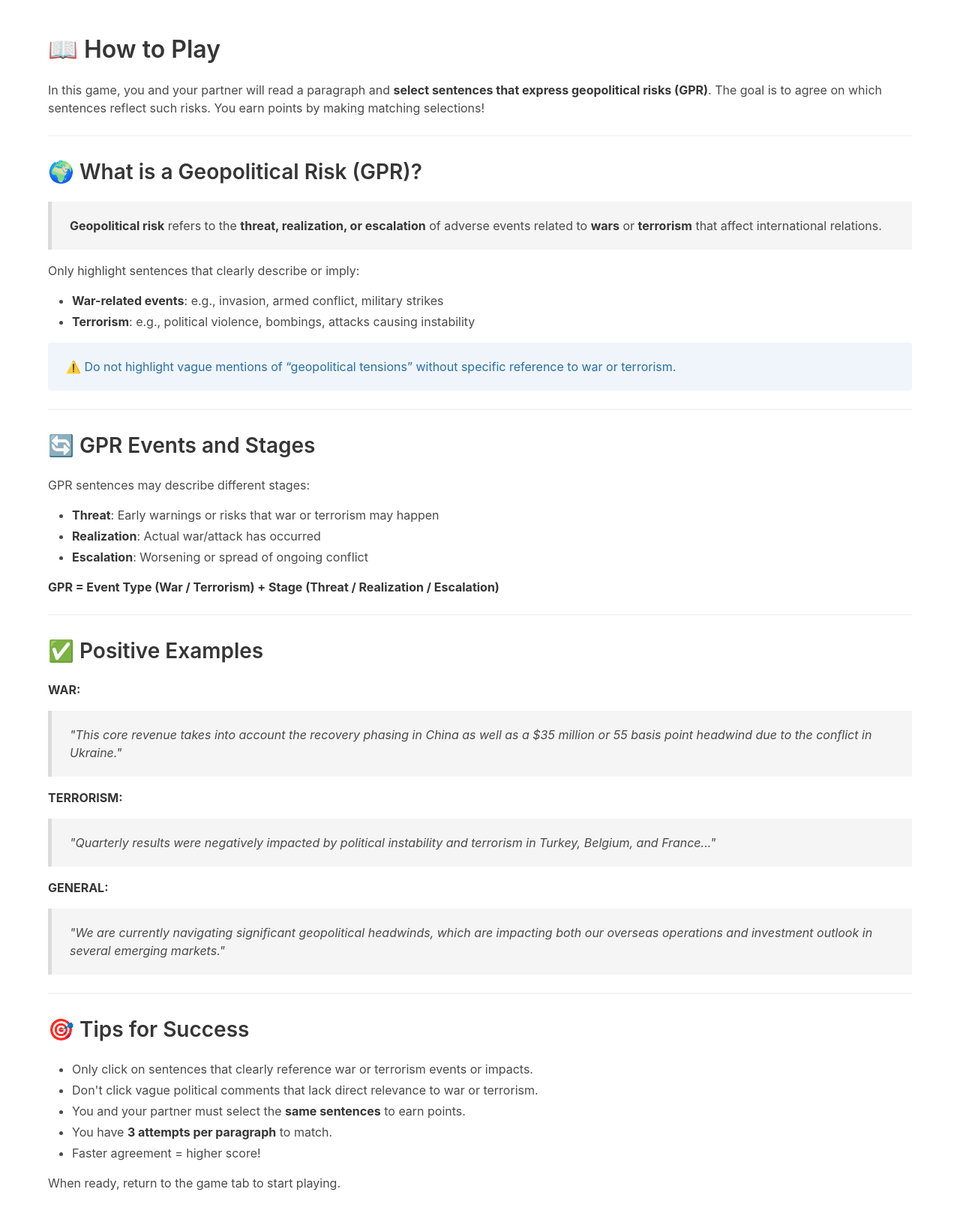
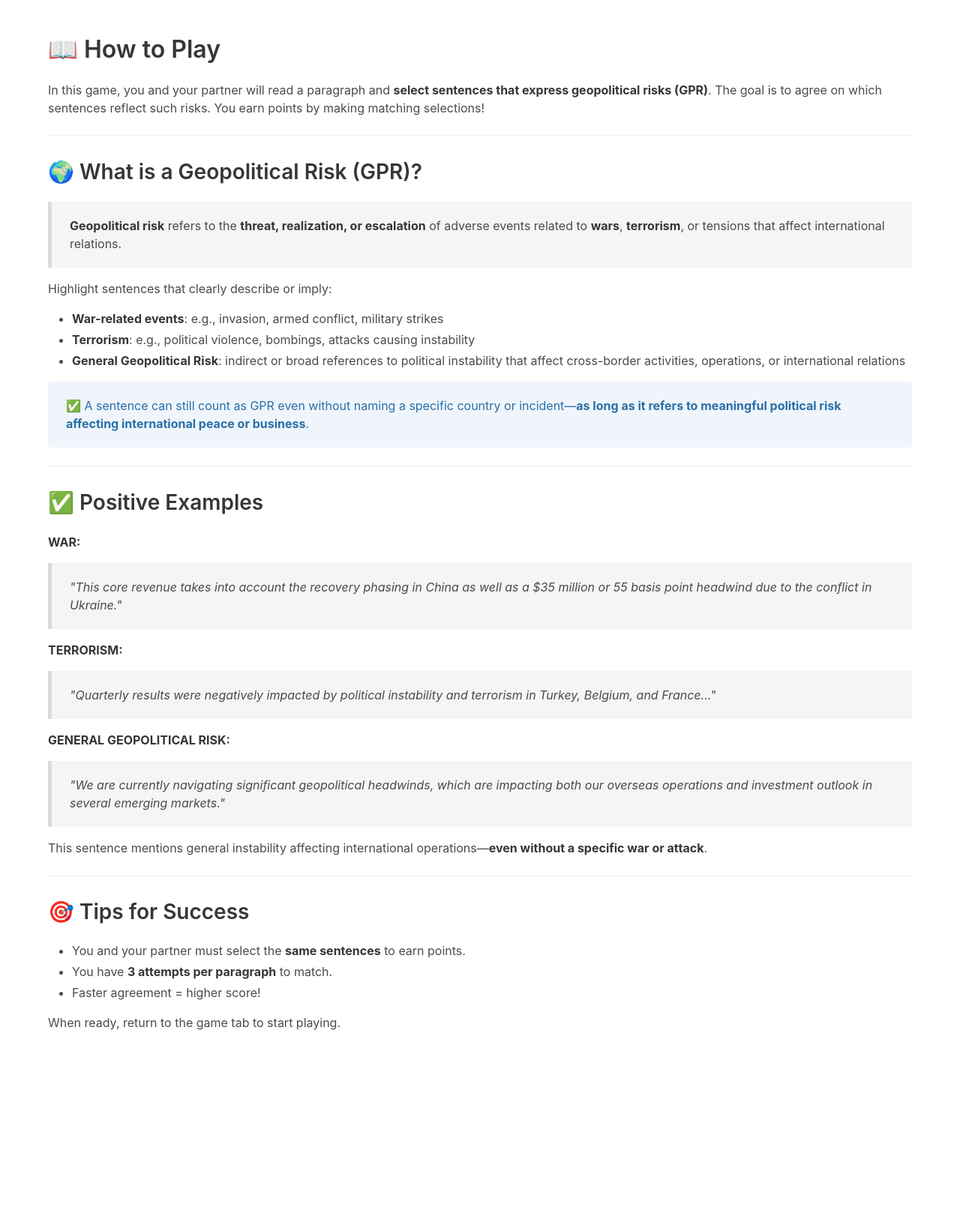
Before and after one commit to zzp-coder/GPR_Game, a Flask app: page /how-to-play in a window 1280 px wide. Shown: the whole page at 75% size. After the commit the page ends 1374 px from the top, so only its background shows below. Run offline with Flask 3, Linux system fonts and the light colour scheme.

Commit message:
adjust how_to_play html

```diff
--- a/templates/how_to_play.html
+++ b/templates/how_to_play.html
@@ -19,29 +19,19 @@
 
       <h2 class="subtitle">🌍 What is a Geopolitical Risk (GPR)?</h2>
       <blockquote>
-        <strong>Geopolitical risk</strong> refers to the <strong>threat, realization, or escalation</strong> of adverse events related to <strong>wars</strong> or <strong>terrorism</strong> that affect international relations.
+        <strong>Geopolitical risk</strong> refers to the <strong>threat, realization, or escalation</strong> of adverse events related to <strong>wars</strong>, <strong>terrorism</strong>, or tensions that affect international relations.
       </blockquote>
-      <p>Only highlight sentences that clearly describe or imply:</p>
+
+      <p>Highlight sentences that clearly describe or imply:</p>
       <ul>
         <li><strong>War-related events</strong>: e.g., invasion, armed conflict, military strikes</li>
         <li><strong>Terrorism</strong>: e.g., political violence, bombings, attacks causing instability</li>
+        <li><strong>General Geopolitical Risk</strong>: indirect or broad references to political instability that affect cross-border activities, operations, or international relations</li>
       </ul>
 
       <div class="notification is-info is-light">
-        ⚠️ Do not highlight vague mentions of “geopolitical tensions” without specific reference to war or terrorism.
+        ✅ A sentence can still count as GPR even without naming a specific country or incident—<strong>as long as it refers to meaningful political risk affecting international peace or business</strong>.
       </div>
-
-      <hr>
-
-      <h2 class="subtitle">🔄 GPR Events and Stages</h2>
-      <p>GPR sentences may describe different stages:</p>
-      <ul>
-        <li><strong>Threat</strong>: Early warnings or risks that war or terrorism may happen</li>
-        <li><strong>Realization</strong>: Actual war/attack has occurred</li>
-        <li><strong>Escalation</strong>: Worsening or spread of ongoing conflict</li>
-      </ul>
-
-      <p><strong>GPR = Event Type (War / Terrorism) + Stage (Threat / Realization / Escalation)</strong></p>
 
       <hr>
 
@@ -61,19 +51,18 @@
         </em>
       </blockquote>
 
-      <p><strong>GENERAL:</strong></p>
+      <p><strong>GENERAL GEOPOLITICAL RISK:</strong></p>
       <blockquote>
         <em>
           "We are currently navigating significant geopolitical headwinds, which are impacting both our overseas operations and investment outlook in several emerging markets."
         </em>
       </blockquote>
+      <p>This sentence mentions general instability affecting international operations—<strong>even without a specific war or attack</strong>.</p>
 
       <hr>
 
       <h2 class="subtitle">🎯 Tips for Success</h2>
       <ul>
-        <li>Only click on sentences that clearly reference war or terrorism events or impacts.</li>
-        <li>Don't click vague political comments that lack direct relevance to war or terrorism.</li>
         <li>You and your partner must select the <strong>same sentences</strong> to earn points.</li>
         <li>You have <strong>3 attempts per paragraph</strong> to match.</li>
         <li>Faster agreement = higher score!</li>
```
